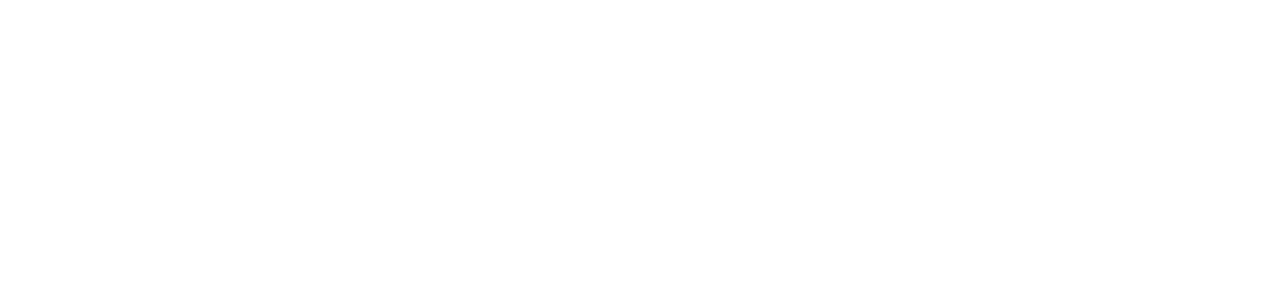
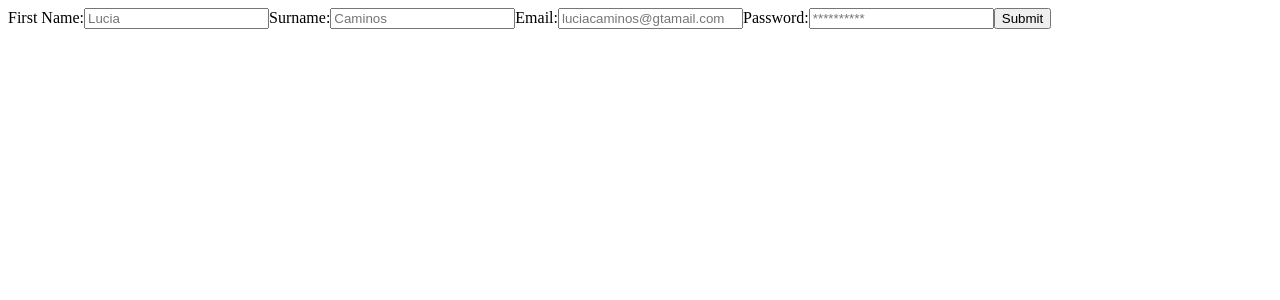
Before and after one commit to souste/js-sandboxes, a React (Vite) app in the folder 03-react-test-lab/: page / in a window 1280 px wide. Shown: the top 300 px of the page. Built offline with nearby package versions, Linux system fonts and the light colour scheme.

Commit message:
feat(FormsPlayground): add user creation form with controlled inputs

```diff
--- a/03-react-test-lab/src/FormsPlayground.jsx
+++ b/03-react-test-lab/src/FormsPlayground.jsx
@@ -1,7 +1,73 @@
+import { useState } from "react";
+
 export const FormsPlayground = () => {
+  const [values, setValues] = useState({
+    firstname: "",
+    surname: "",
+    email: "",
+    password: "",
+  });
+  const [confirm, setConfirm] = useState(false);
+
+  const handleChange = (event) => {
+    const { name, value } = event.target;
+    setValues((prev) => ({ ...prev, [name]: value }));
+  };
+
+  const handleSubmit = (event) => {
+    event.preventDefault();
+    setConfirm(true);
+  };
+
   return (
     <div>
-      <form></form>
+      {confirm === true && (
+        <div>
+          <strong>
+            Thanks for submitting successfully, here are your details:
+          </strong>
+          <p>Firstname: {values.firstname}</p>
+          <p>Surname: {values.surname}</p>
+          <p>Email: {values.email}</p>
+          <p>Password: ********</p>
+        </div>
+      )}
+
+      <form onSubmit={handleSubmit}>
+        <label>First Name:</label>
+        <input
+          type="text"
+          name="firstname"
+          onChange={handleChange}
+          value={values.firstname}
+          placeholder="Lucia"
+        />
+        <label>Surname:</label>
+        <input
+          type="text"
+          name="surname"
+          onChange={handleChange}
+          value={values.surname}
+          placeholder="Caminos"
+        />
+        <label>Email:</label>
+        <input
+          type="email"
+          name="email"
+          onChange={handleChange}
+          value={values.email}
+          placeholder="luciacaminos@gtamail.com"
+        />
+        <label>Password:</label>
+        <input
+          type="password"
+          name="password"
+          onChange={handleChange}
+          value={values.password}
+          placeholder="**********"
+        />
+        <button>Submit</button>
+      </form>
     </div>
   );
 };
```
